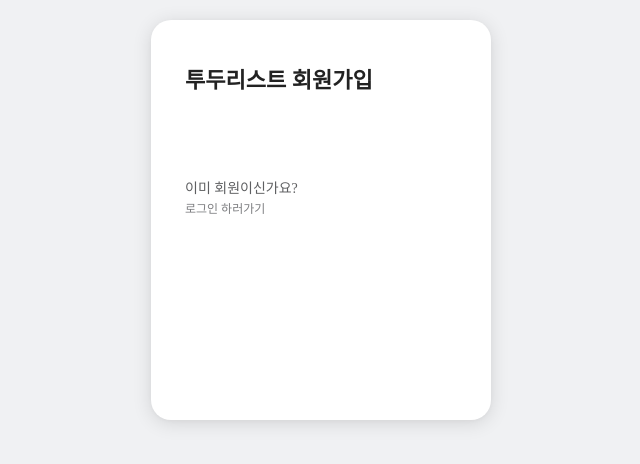
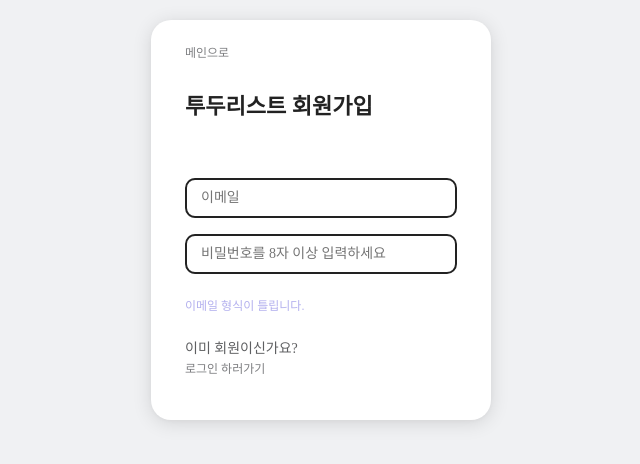
Before and after one commit to mogamogua/wanted-pre-onboarding-challenge-fe-1, a React (Create React App) app: page /auth/sign_up in a window 1280 px wide. Shown: the top 464 px of the page, without its empty margins (319-959 px from the left). Built offline with nearby package versions, Linux system fonts and the light colour scheme; no server answers; a web font is replaced by a local one.

Commit message:
FEAT :sparkles: signUp api 연결 및 loginForm과 통합

```diff
--- /dev/null
+++ b/src/apis/signup.api.ts
@@ -0,0 +1,16 @@
+import axios from "axios";
+import { baseAxios } from "./axios"
+
+export const signUp = async(email: string, password: string) => {
+  try {
+    const apiRes = await baseAxios.post("/users/create", {
+      email,
+      password,
+    });
+    return {status: apiRes.status, data: apiRes.data.details};
+  } catch (error) {
+    if (axios.isAxiosError(error)) {
+      throw error;
+    }
+  }
+}
--- a/src/pages/Login/LoginForm/index.tsx
+++ b/src/pages/Login/LoginForm/index.tsx
@@ -2,18 +2,22 @@ import axios from "axios";
 import React, { useCallback, useEffect, useRef, useState } from "react";
 import { useNavigate } from "react-router-dom";
 import { login } from "../../../apis/login.api";
+import { signUp } from "../../../apis/signup.api";
 import Input from "../../../components/common/Input";
 import { Alert, Button } from "./style";
 
-function LoginForm() {
+function LoginForm({ isLoginPage }: { isLoginPage: boolean }) {
+  const navigate = useNavigate();
+  //이메일, 패스워드 인풋관리
   const [inputs, setInputs] = useState({
     email: "",
     password: "",
   });
-
+  //유효성 검증 메시지 관리
   const [alert, setAlert] = useState("");
   const [isValid, setIsValid] = useState(false);
 
+  //인풋 value 관리
   const handleChangeInputs = (e: React.ChangeEvent<HTMLInputElement>) => {
     const { value, type } = e.target;
     switch (type) {
@@ -25,15 +29,16 @@ function LoginForm() {
         break;
     }
   };
-
-  const navigate = useNavigate();
+  //로그인 폼 제출시 호출됨
   const handleSubmitLoginForm = async (e: React.FormEvent<HTMLFormElement>) => {
     e.preventDefault();
-    //api함수 login(inputs.email, inputs,password);
     try {
       const res = await login(inputs.email, inputs.password);
       if (res === 200) {
         navigate("/");
+        setInputs({ email: "", password: "" });
+        setAlert("");
+        setIsValid(false);
       }
     } catch (error) {
       if (axios.isAxiosError(error)) {
@@ -57,6 +62,47 @@ function LoginForm() {
     }
   };
 
+  //회원가입 폼 제출시 호출됨
+  const handleSubmitSignUpForm = async (e: React.FormEvent<HTMLFormElement>) => {
+    e.preventDefault();
+
+    try {
+      const res = await signUp(inputs.email, inputs.password);
+      if (res?.status === 200) {
+        setAlert("회원가입 되었습니다.");
+        setTimeout(() => {
+          mounted.current = false;
+          setAlert("");
+          setInputs({
+            email: "",
+            password: "",
+          });
+          setIsValid(false);
+          navigate("/auth/login");
+        }, 800);
+      }
+    } catch (error) {
+      if (axios.isAxiosError(error)) {
+        const status = error.response?.status;
+        if (status === 400) {
+          setAlert(error.message);
+        } else if (status === 409) {
+          setAlert("이미 존재하는 회원입니다.");
+        } else if (status === 500) {
+          setAlert("서버측의 오류로 가입에 실패했습니다.");
+        } else if (error?.message === "Network Error") {
+          setAlert("네트워크 오류로 로그인에 실패했습니다.");
+        } else setAlert(error.message);
+      } else {
+        setAlert("예기치 못한 오류로 가입에 실패했습니다.");
+      }
+      setTimeout(() => {
+        setAlert("");
+      }, 3000);
+    }
+  };
+
+  //입력값에 대한 유효성 검사 함수
   const checkValidation = useCallback(() => {
     const emailCheck = /^([0-9a-zA-Z_.-]+)@([0-9a-zA-Z_-]+)(\.[0-9a-zA-Z_-]+){1,2}$/;
     if (inputs.password.length > 8 && emailCheck.test(inputs.email)) {
@@ -72,7 +118,6 @@ function LoginForm() {
   }, [inputs.email, inputs.password.length]);
 
   const mounted = useRef(false);
-
   useEffect(() => {
     if (!mounted.current) mounted.current = true;
     else {
@@ -81,7 +126,9 @@ function LoginForm() {
   }, [checkValidation, inputs]);
 
   return (
-    <form onSubmit={(e) => handleSubmitLoginForm(e)}>
+    <form
+      onSubmit={isLoginPage ? (e) => handleSubmitLoginForm(e) : (e) => handleSubmitSignUpForm(e)}
+    >
       <Input
         type="email"
         placeholder="이메일"
@@ -94,7 +141,7 @@ function LoginForm() {
         value={inputs.password}
         onChange={(e: React.ChangeEvent<HTMLInputElement>) => handleChangeInputs(e)}
       />
-      {isValid && <Button>로그인</Button>}
+      {isValid && <Button>{isLoginPage ? "로그인" : "회원가입"}</Button>}
       <Alert>{alert}</Alert>
     </form>
   );
--- a/src/pages/Login/index.tsx
+++ b/src/pages/Login/index.tsx
@@ -1,7 +1,8 @@
 import React from "react";
-import { useLocation, useNavigate, useParams } from "react-router-dom";
+import { useLocation, useNavigate } from "react-router-dom";
 import LoginForm from "./LoginForm";
 import { LoginBox, Message, StyledLink, StyledRoot, Title } from "./style";
+import { ReactComponent as TodoListIcon } from "../../assets/icons/todoListIcon.svg";
 
 function Login() {
   const navigate = useNavigate();
@@ -13,8 +14,9 @@ function Login() {
   return (
     <StyledRoot>
       <LoginBox>
+        <StyledLink to="/">메인으로</StyledLink>
         <Title>{isLoginPage ? "투두리스트 로그인" : "투두리스트 회원가입"}</Title>
-        {isLoginPage ? <LoginForm /> : null}
+        <LoginForm isLoginPage={isLoginPage} />
         <Message>{isLoginPage ? "아직 회원이 아니신가요?" : "이미 회원이신가요?"}</Message>
         {isLoginPage ? (
           <StyledLink to="/auth/sign_up">회원가입 하러가기</StyledLink>
--- a/src/pages/Login/style.ts
+++ b/src/pages/Login/style.ts
@@ -11,7 +11,7 @@ export const LoginBox = styled.main`
   background: ${colors.white};
   width: 34rem;
   height: 40rem;
-  padding: 5rem 3.4rem;
+  padding: 2rem 3.4rem;
   margin: auto;
 
   border-radius: 2rem;
@@ -25,6 +25,7 @@ export const Title = styled.h1`
   font-weight: 800;
   font-size: 2.2rem;
   margin-bottom: 6rem;
+  margin-top:3rem;
   color: ${colors.mainBlack};
 `;
 
```
